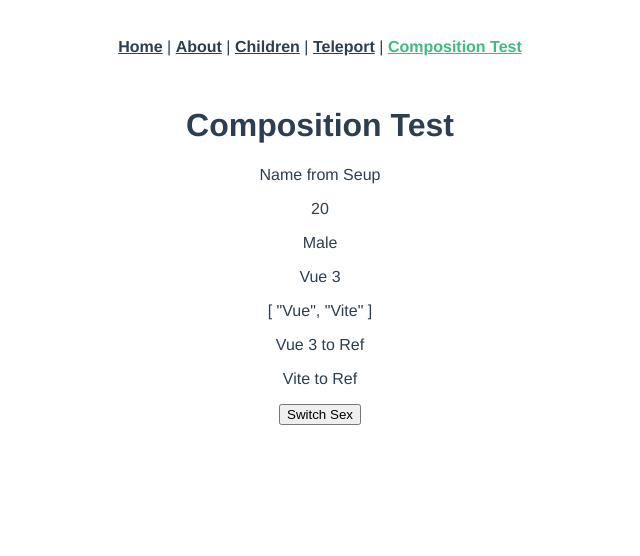
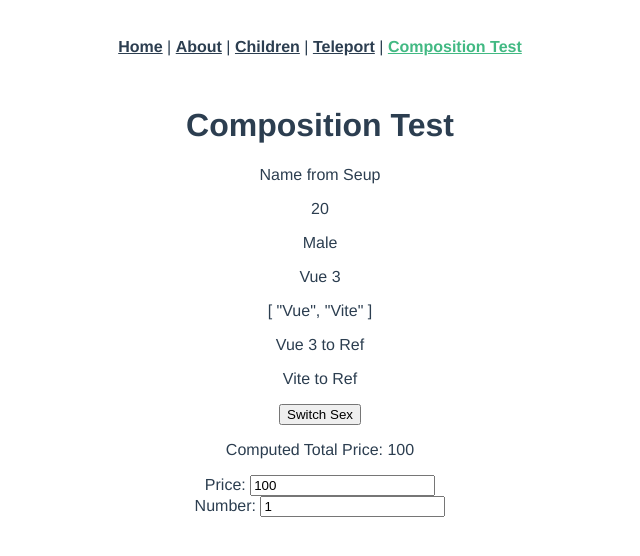
Before and after one commit to hidemiura1111/learning-vue3_cli, a Vue app: page /composition-test in a window 1280 px wide. Shown: the top 556 px of the page, without its empty margins (320-960 px from the left). Built offline with nearby package versions, Linux system fonts and the light colour scheme.

Commit message:
composition, computed

```diff
--- a/src/views/CompositionTestView.vue
+++ b/src/views/CompositionTestView.vue
@@ -10,11 +10,14 @@
     <p>{{ authorRef[1] }}</p>
     <p>{{ authorRef[2] }}</p>
     <button @click="btnClick">Switch Sex</button>
+    <p>Computed Total Price: {{ totalPrice }}</p>
+    <label>Price: </label><input type="number" v-model="item.price" /><br/>
+    <label>Number: </label><input type="number" v-model="item.number" />
   </div>
 </template>
 
 <script>
-import { ref, reactive, toRefs } from 'vue'
+import { ref, reactive, toRefs, computed } from 'vue'
 export default {
   name: "CompositionTestView",
   setup() {
@@ -24,23 +27,32 @@ export default {
     let name = "Name from Seup" // Variables are not reactive
     const age = 20
 
-    const sex = ref("Male")
+    const sex = ref("Male") // refs
 
-    const book = reactive({
+    const book = reactive({ // reactive
       title: "Vue 3",
       author: ["Vue", "Vite"]
     })
 
-    const bookToRefs = reactive({
+    const bookToRefs = reactive({ // toRefs for reactrive with spread operator
       titleRef: "Vue 3 to Ref",
       authorRef: ["Vue to Ref", "Vite to Ref"]
     })
 
-    const btnClick = e => {
+    const btnClick = e => { // methods
       sex.value = "Female"
       console.log(book.title)
       console.log(e)
     }
+
+    const item = reactive({ // Variable for computed
+      price: 100,
+      number: 1
+    })
+
+    const totalPrice = computed(() => { // Computed
+      return item.price * item.number
+    })
 
     return { // Variables need to be returned in order to be used in template
       name,
@@ -49,6 +61,8 @@ export default {
       book,
       ...toRefs(bookToRefs), // Without toRefs, bookToRefs will be not a reactive
       btnClick,
+      totalPrice,
+      item
     }
   },
   data() {
```
